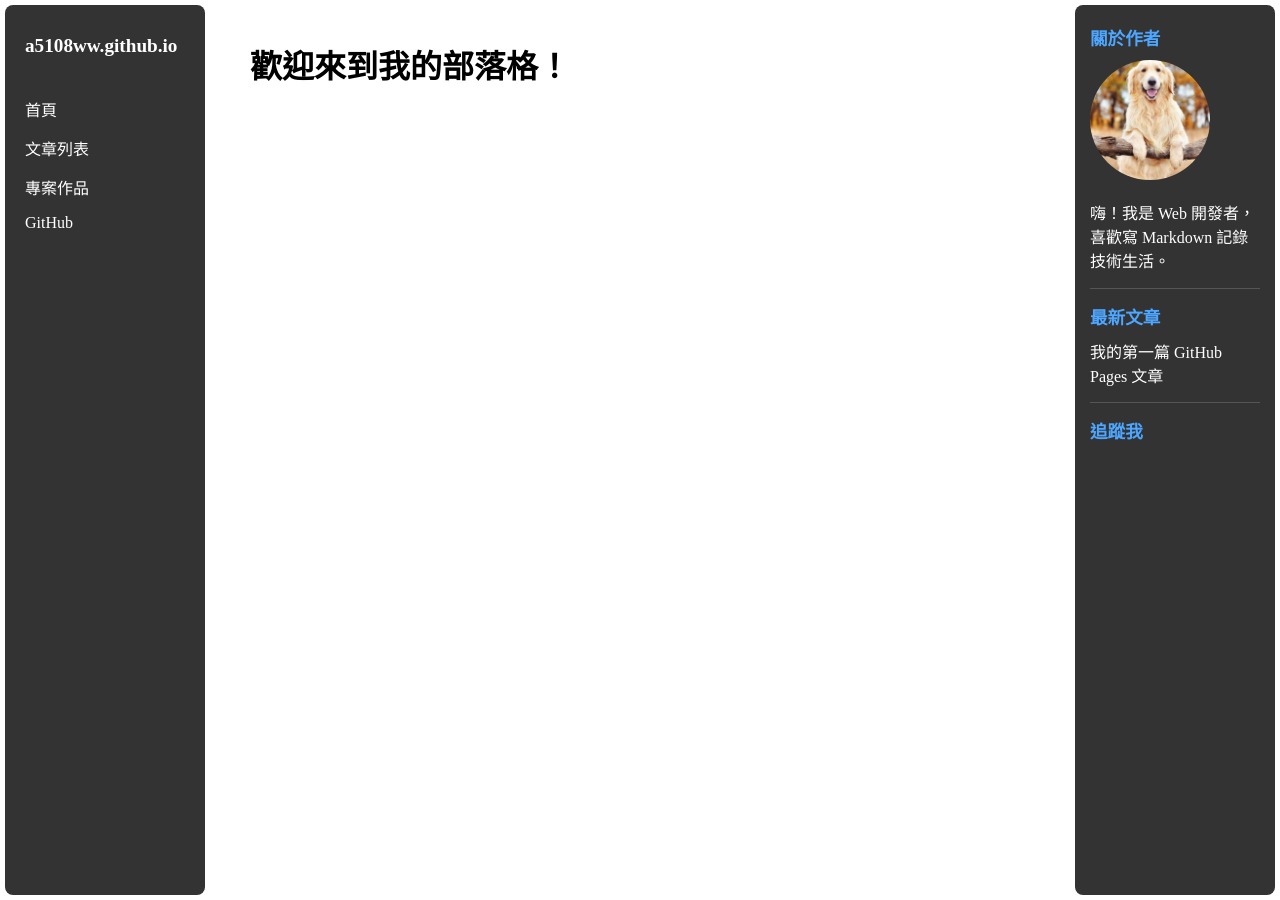
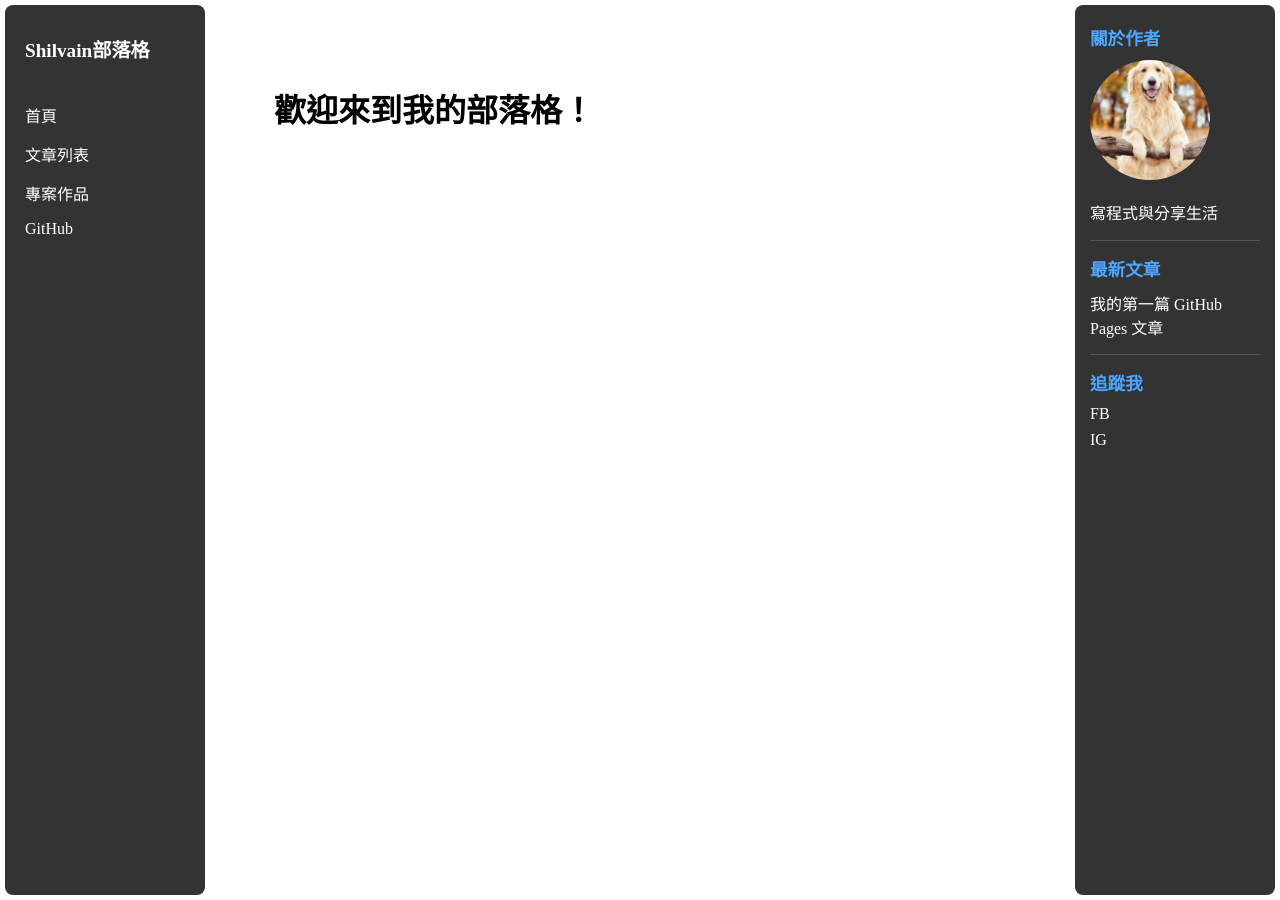
Before and after one commit to a5108ww/a5108ww.github.io, a Jekyll site: the page built from index.md, in a window 1280 px wide. Built offline with Jekyll 4.4.1, drawn with Linux system fonts in a browser that asks for light colours.

Commit message:
add some file

```diff
--- a/_config.yml
+++ b/_config.yml
@@ -6,3 +6,15 @@ author:
     - label: "GitHub"
       icon: "fab fa-fw fa-github"
       url: "https://github.com"
+title: "Shilvain部落格"
+
+# 基本站點設定（請視實際部署情況修改 url 與 baseurl）
+url: "https://a5108ww.github.io"
+baseurl: ""
+timezone: "Asia/Taipei"
+
+# Markdown 與 permalink 設定
+markdown: kramdown
+permalink: /:year/:month/:day/:title.html
+
+# 可視需要加入更多 Jekyll 設定（plugins、exclude 等）
--- a/_data/navigation.yml
+++ b/_data/navigation.yml
@@ -7,6 +7,6 @@
 - name: "專案作品"
   link: "/portfolio"
 
-- name: " GitHub"
+- name: "GitHub"
   link: "https://github.com/a5108ww"
   external: true
--- a/_includes/sidebar.html
+++ b/_includes/sidebar.html
@@ -1,12 +1,15 @@
 <!-- 作者個人簡介 -->
 <div class="widget">
   <h3>關於作者</h3>
-  {% if site.author.avatar %}
-  <img src="{{ site.author.avatar | relative_url }}" alt="{{ site.author.name }}" class="avatar-img"
+  {% if site.author and site.author.avatar %}
+  <img src="{{ site.author.avatar | relative_url }}" alt="{% if site.author.name %}{{ site.author.name }}{% else %}作者{% endif %}" class="avatar-img"
     style="width: 120px; height: 120px; border-radius: 50%; object-fit: cover;" />
   {% endif %}
-
+  {% if site.author and site.author.bio %}
+  <p>{{ site.author.bio }}</p>
+  {% else %}
   <p>嗨！我是 Web 開發者，喜歡寫 Markdown 記錄技術生活。</p>
+  {% endif %}
 </div>
 
 <hr>
@@ -28,9 +31,15 @@
 <!-- 讀取 _data/socials.yml 靜態資料 -->
 <div class="widget">
   <h3>追蹤我</h3>
+  {% if site.data.socials and site.data.socials.size > 0 %}
   <ul>
     {% for link in site.data.socials %}
-    <li><a href="{{ link.url }}">{{ link.name }}</a></li>
+      {% if link.url and link.name %}
+        <li><a href="{{ link.url }}" {% if link.external %}target="_blank" rel="noopener"{% endif %}>{{ link.name }}</a></li>
+      {% endif %}
     {% endfor %}
   </ul>
+  {% else %}
+  <p>還沒有社群連結。</p>
+  {% endif %}
 </div>
--- a/assets/css/style.css
+++ b/assets/css/style.css
@@ -1,21 +1,30 @@
-/* 1. 為右側內文推開足夠的距離 ( 5px 邊界 + 200px 寬度 + 額外留白 ) */
+/* 全域 CSS 變數，便於維護 */
+:root {
+  --header-width: 200px;
+  --sidebar-width: 200px;
+  --side-gutter: 30px; /* header/sidebar 與內容間距 */
+  --top-gap: 5px;
+  --content-max-width: 800px;
+}
+
+/* 1. 為兩側固定區塊留出空間，並設定基本頁面內距 */
 body {
   margin: 0;
-  padding-left: 230px;
-  /* 避開左側 Header (200px 寬 + 5px 邊距 + 20px 留白) */
-  padding-right: 230px;
-  /* 避開右側 Sidebar (200px 寬 + 5px 邊距 + 20px 留白) */
+  padding-left: calc(var(--header-width) + var(--side-gutter));
+  padding-right: calc(var(--sidebar-width) + var(--side-gutter));
+  padding-top: 20px;
+  box-sizing: border-box;
 }
 
 /* 2. 調整 Header 的位置與間距 */
 .site-header {
   position: fixed;
-  top: 5px;
+  top: var(--top-gap);
   /* 上方距離邊界 5px */
-  left: 5px;
+  left: var(--top-gap);
   /* 最左側距離邊界 5px */
-  width: 200px;
-  height: calc(100vh - 10px);
+  width: var(--header-width);
+  height: calc(100vh - (var(--top-gap) * 2));
   /* 扣掉上下各 5px 的間距，保持滿版 */
 
   display: flex;
@@ -26,6 +35,7 @@ body {
   box-sizing: border-box;
   background-color: #333;
   border-radius: 8px;
+  z-index: 1000;
   /* 可選：加上圓角效果更美觀 */
 }
 
@@ -62,12 +72,12 @@ body {
 /* 2. 定位右側 Sidebar */
 .sidebar {
   position: fixed;
-  top: 5px;
-  right: 5px;
+  top: var(--top-gap);
+  right: var(--top-gap);
   /* 距離最右側邊界 5px */
-  width: 200px;
+  width: var(--sidebar-width);
   /* 與左側 Header 寬度一致 */
-  height: calc(100vh - 10px);
+  height: calc(100vh - (var(--top-gap) * 2));
   /* 扣除上下各 5px 的間距 */
 
   padding: 20px 15px;
@@ -78,9 +88,19 @@ body {
   /* 文字顏色改為白色 */
   border-radius: 8px;
   /* 圓角邊框 */
+  z-index: 1000;
 
   overflow-y: auto;
   /* 關鍵：若右側內容/文章太多，允許內部單獨垂直捲動 */
+}
+
+/* 主內容區塊限制寬度並置中，避免被固定側欄視覺上包覆 */
+.main-content {
+  max-width: var(--content-max-width);
+  margin: 0 auto;
+  padding: 24px;
+  box-sizing: border-box;
+  background-color: transparent;
 }
 
 /* 3. 調整 Sidebar 內部的文字與連結顏色 */
@@ -126,7 +146,8 @@ body {
   body {
     padding-left: 15px;
     padding-right: 15px;
-    padding-top: 60px;
+    /* 增加上方空間，確保固定 header 不會遮擋內容 */
+    padding-top: 70px;
     /* 留空間給頂部固定導覽列 */
   }
 
@@ -144,6 +165,7 @@ body {
     height: 50px;
     border-radius: 0;
     padding: 0 15px;
+    z-index: 1200;
 
     display: flex;
     flex-direction: row;
@@ -162,4 +184,19 @@ body {
     /* 選單改回橫排 */
     gap: 10px;
   }
+
+  /* 手機版主內容：取消最大寬度限制並增加上方保護內距 */
+  .main-content {
+    max-width: 100%;
+    margin: 0;
+    padding-top: 16px;
+    padding-left: 0;
+    padding-right: 0;
+  }
+
+  /* 若側邊欄雖隱藏但仍存在，確保 avatar 或其他元素不影響佈局 */
+  .avatar-img {
+    width: 64px;
+    height: 64px;
+  }
 }
```
Also changed, not shown: _data/socials.json (added, +10 -0 lines), _layouts/post.html (added, +93 -0 lines), README.md.
